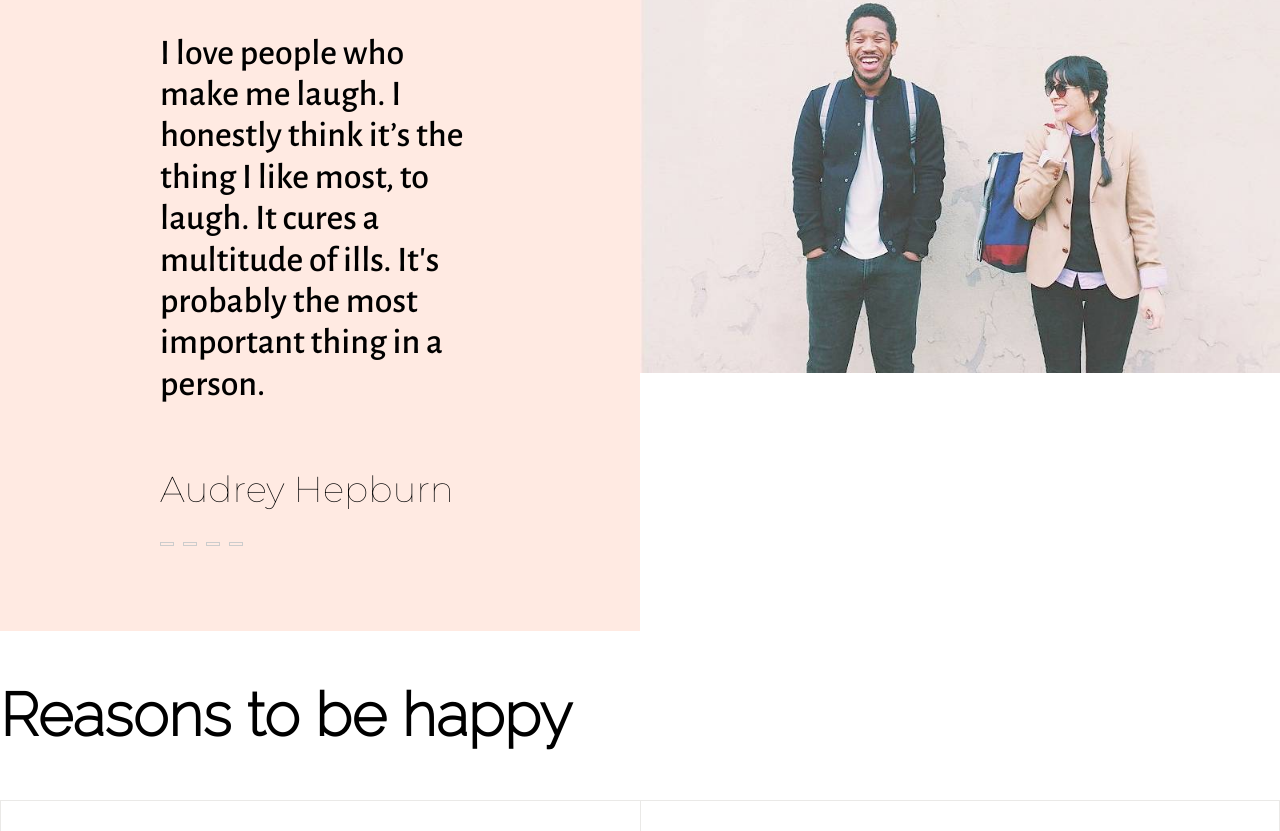
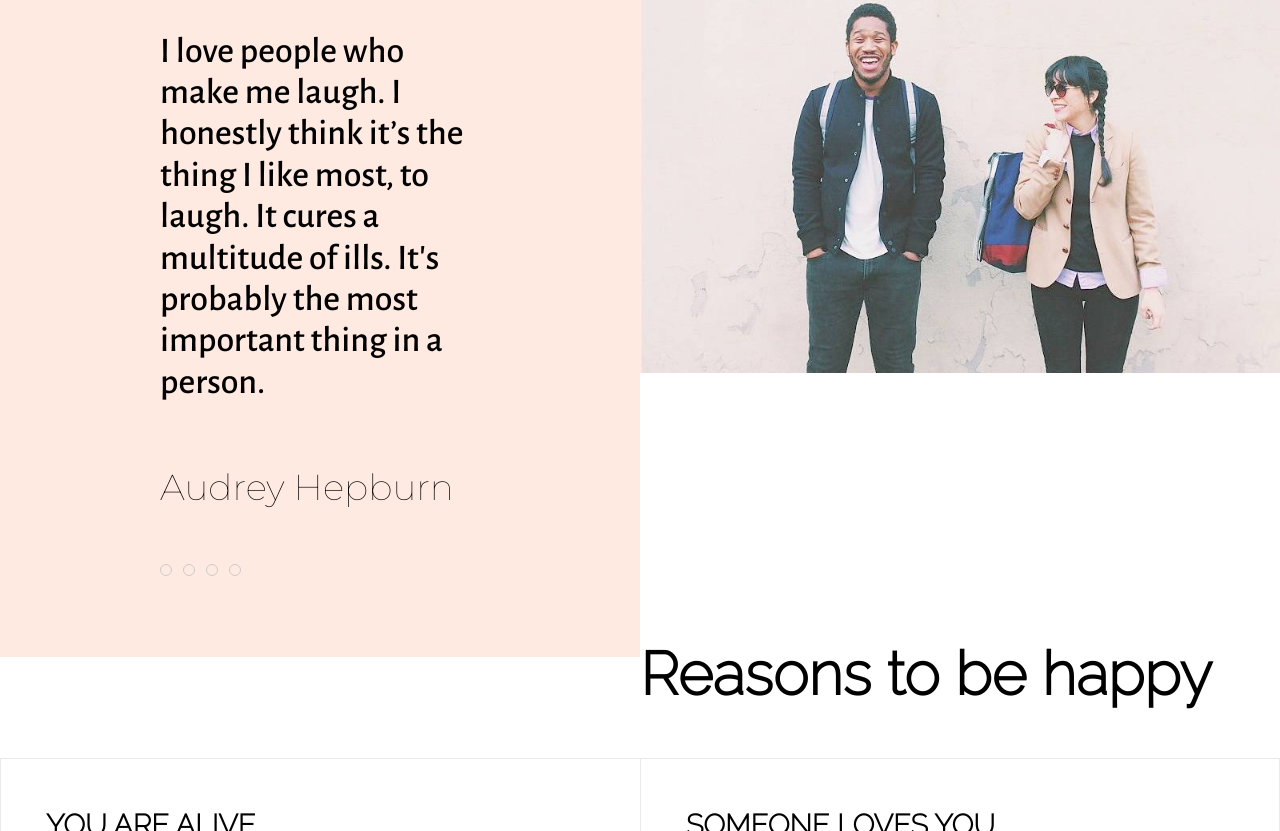
Before and after one commit to vieyraurena/Web02-quotes, a website: page index.html in a window 1280 px wide. Shown: the part 1950-2781 px from the top of the page. Drawn offline with nearby package versions, Linux system fonts and the light colour scheme; files that its build step writes are made by us from their sources.

Commit message:
Se afinan detalles en los dots

```diff
--- a/sass/partial/_tercerBloque.scss
+++ b/sass/partial/_tercerBloque.scss
@@ -1,5 +1,6 @@
-.container-rosa {
+.container{
   width: 100%;
+  height: 651px;
   margin-bottom: 134px;
 }
 .fondo{
@@ -11,7 +12,7 @@
 .columna-content{
   width: 50%;
   text-align: left;
-  padding-top: 142px;
+  padding-top: 140px;
   font-size: 2.25rem;
 
   p{
@@ -21,14 +22,18 @@
 
   span{
     font-family: $font-secodary;
-    padding-bottom: 50px;
+
   }
 
   .columna-dots{
-    margin-bottom: 78px;
+    width: 90px;
+    margin: 28px 0 78px 0;
+
     button{
-      margin-right: 0;
+      margin-right: 2px;
+      padding: 5px;
       background-color: transparent;
+      border-radius: 10px;
       border: 0.5px solid #ccc;
     }
     button:hover{
@@ -43,6 +48,5 @@
   img{
     max-width: 100%;
     width: 100%;
-    height: 100%;
   }
 }
```
